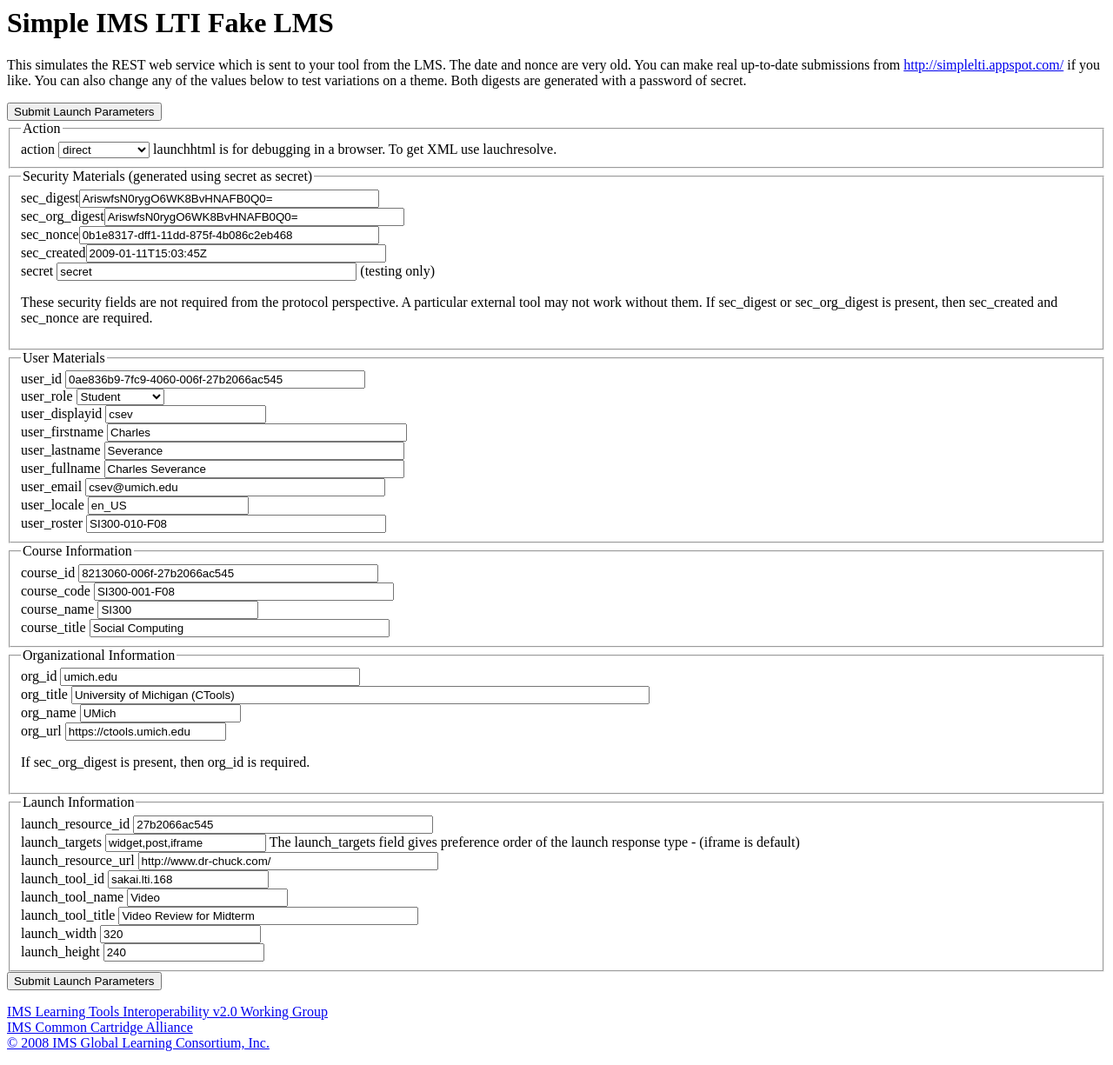
After one commit to csev/cloudcollab, a PHP site: page /lms.htm in a window 1280 px wide. The commit adds this page. Shown: the whole page at 87% size. Run offline with PHP 8.4, Linux system fonts and the light colour scheme.

Commit message:
Cleanup of the php-framework

```diff
--- a/contrib/drchuck/php-framework/index.php
+++ b/contrib/drchuck/php-framework/index.php
@@ -6,6 +6,7 @@ print "<pre>\n";
 if ( $LTI ) {
   print "Successful startup of LTI runtime\n";
   print "\n";
+  print "User ID:".$LTI->user(email)."\n";
   print "User Data\n";
   print_r($LTI->user());
   print "Course Data\n";
--- /dev/null
+++ b/contrib/drchuck/php-framework/lms.htm
@@ -0,0 +1,112 @@
+<h1>Simple IMS LTI Fake LMS</h1>
+<p>This simulates the REST web service which is sent to your tool
+from the LMS.  The date and nonce are very old.  You can make real
+up-to-date submissions from
+<a href="http://simplelti.appspot.com/">http://simplelti.appspot.com/</a>
+if you like.  You can also change any of the values below to test variations
+on a theme.  Both digests are generated with a password of secret.
+</p>
+<form action="/" method="post">
+  <div><input type="submit" value="Submit Launch Parameters"></div>
+  <fieldset>
+    <legend>Action</legend>
+    <div class="req">action
+        <select name="action" >
+          <option selected>direct</option>
+          <option>launchresolve</option>
+          <option>launchhtml</option>
+        </select>
+	launchhtml is for debugging in a browser.  To get XML use lauchresolve.
+    </div>
+  </fieldset>
+  <fieldset>
+    <legend>Security Materials (generated using secret as secret)</legend>
+    <div>sec_digest<input type="text" size="40" name="sec_digest"
+        value="AriswfsN0rygO6WK8BvHNAFB0Q0="/></div>
+    <div>sec_org_digest<input type="text" size="40" name="sec_org_digest"
+        value="AriswfsN0rygO6WK8BvHNAFB0Q0="/></div>
+    <div>sec_nonce<input type="text" size="40" name="sec_nonce"
+        value="0b1e8317-dff1-11dd-875f-4b086c2eb468"/></div>
+    <div>sec_created<input type="text" size="40" name="sec_created"
+        value="2009-01-11T15:03:45Z"/></div>
+    <div>secret <input type="text" size="40" name="sec_secret"
+        value="secret"/>  (testing only) </div>
+    <p>These security fields are not required from the protocol perspective.  A particular
+       external tool may not work without them.  If sec_digest or sec_org_digest is present,
+       then sec_created and sec_nonce are required.</p>
+  </fieldset>
+  <fieldset>
+    <legend>User Materials</legend>
+    <div class="req">user_id <input type="text" size="40" name="user_id"
+        value="0ae836b9-7fc9-4060-006f-27b2066ac545"/></div>
+    <div class="req">user_role
+        <select name="user_role" >
+          <option>Student</option>
+          <option>Instructor</option>
+          <option>Administrator</option>
+        </select>
+    </div>
+    <div>user_displayid <input type="text" size="20" name="user_displayid"
+        value="csev"/></div>
+    <div>user_firstname <input type="text" size="40" name="user_firstname"
+        value="Charles"/></div>
+    <div>user_lastname <input type="text" size="40" name="user_lastname"
+        value="Severance"/></div>
+    <div>user_fullname <input type="text" size="40" name="user_fullname"
+        value="Charles Severance"/></div>
+    <div>user_email <input type="text" size="40" name="user_email"
+        value="csev@umich.edu"/></div>
+    <div>user_locale <input type="text" size="20" name="user_locale"
+        value="en_US"/></div>
+    <div>user_roster <input type="text" size="40" name="user_roster"
+        value="SI300-010-F08"/></div>
+  </fieldset>
+  <fieldset>
+    <legend>Course Information</legend>
+    <div class="req">course_id <input type="text" size="40" name="course_id"
+        value="8213060-006f-27b2066ac545"/></div>
+    <div>course_code <input type="text" size="40" name="course_code"
+        value="SI300-001-F08"/></div>
+    <div>course_name <input type="text" size="20" name="course_name"
+        value="SI300"/></div>
+    <div>course_title <input type="text" size="40" name="course_title"
+        value="Social Computing"/></div>
+  </fieldset>
+  <fieldset>
+    <legend>Organizational Information</legend>
+    <div>org_id <input type="text" size="40" name="org_id"
+        value="umich.edu"/></div>
+    <div>org_title <input type="text" size="80" name="org_title"
+        value="University of Michigan (CTools)"/></div>
+    <div>org_name <input type="text" size="20" name="org_name"
+        value="UMich"/></div>
+    <div>org_url <input type="text" size="20" name="org_url"
+        value="https://ctools.umich.edu"/></div>
+    <p>If sec_org_digest is present, then org_id is required.</p>
+  </fieldset>
+  <fieldset>
+    <legend>Launch Information</legend>
+    <div class="req">launch_resource_id <input type="text" size="40" name="launch_resource_id"
+        value="27b2066ac545"/></div>
+    <div>launch_targets <input type="text" size="20" name="launch_targets"
+        value="widget,post,iframe"/> The launch_targets field gives preference order of the launch response type - (iframe is default)
+    </div>
+    <div>launch_resource_url <input type="text" size="40" name="launch_resource_url"
+        value="http://www.dr-chuck.com/"/></div>
+    <div>launch_tool_id <input type="text" size="20" name="launch_tool_id"
+        value="sakai.lti.168"/></div>
+    <div>launch_tool_name <input type="text" size="20" name="launch_tool_name"
+        value="Video"/></div>
+    <div>launch_tool_title <input type="text" size="40" name="launch_tool_title"
+        value="Video Review for Midterm"/></div>
+    <div>launch_width <input type="text" size="20" name="launch_width"
+        value="320"/></div>
+    <div>launch_height <input type="text" size="20" name="launch_height"
+        value="240"/></div>
+  </fieldset>
+  <div><input type="submit" value="Submit Launch Parameters"></div>
+</form>
+<p class="footer">
+<a href=http://www.imsglobal.org/toolsinteroperability2.cfm>IMS Learning Tools Interoperability v2.0 Working Group</a> <br/>
+<a href=http://www.imsglobal.org/cc/alliance.html>IMS Common Cartridge Alliance</a> <br/>
+<a href="http:///www.imsglobal.org/" class="footerlink">&copy; 2008 IMS Global Learning Consortium, Inc.</a>
```
Also changed, not shown: contrib/drchuck/php-framework/README.txt.
